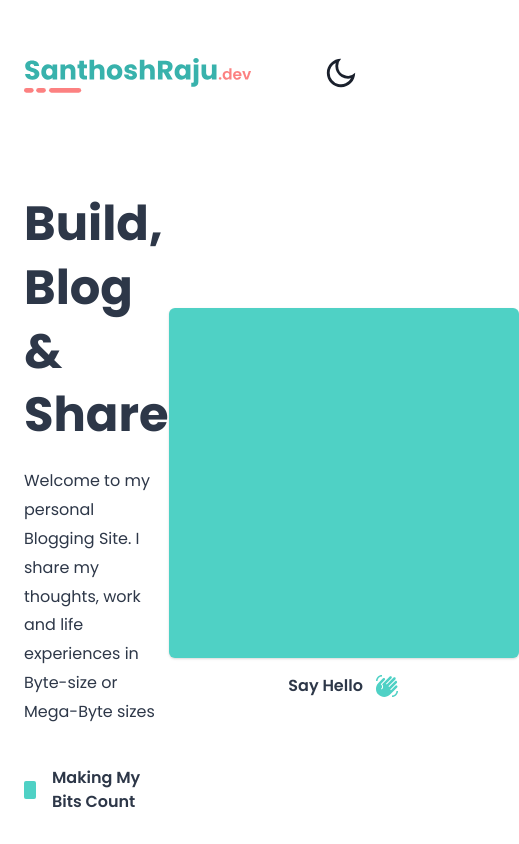
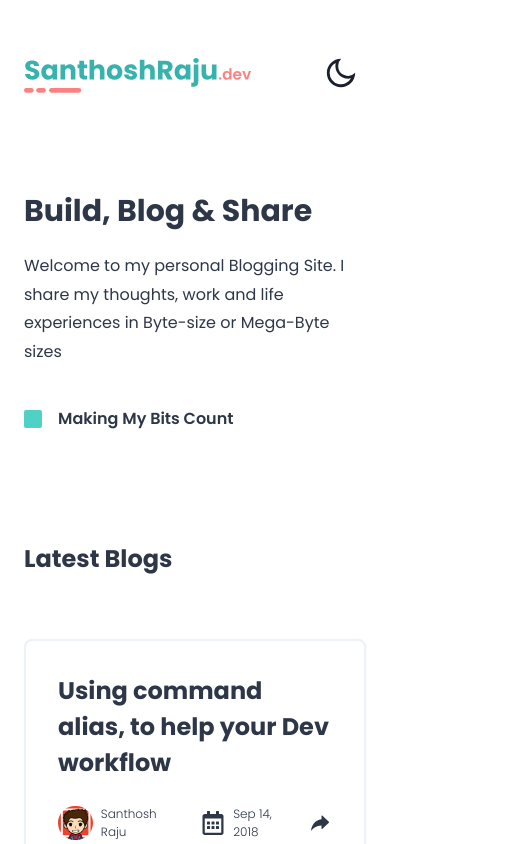
Before and after one commit to SanthoshRaju91/santhosh.raju, a Next.js app: page / in a window 390 px wide. Shown: the top 844 px of the page, 519 px wide, since content can reach past the window. Built offline with nearby package versions, Linux system fonts and the light colour scheme.

Commit message:
Home screen responsiveness

```diff
--- a/components/Avatar/index.tsx
+++ b/components/Avatar/index.tsx
@@ -25,7 +25,11 @@ const UserAvatar: React.FC<IUserAvatar> = ({
           alt="User"
           boxShadow={"sm"}
         />
-        <Text fontSize="sm" fontWeight={"light"} textColor={textColor}>
+        <Text
+          fontSize={{ sm: "xs", md: "xs", lg: "sm", xl: "sm", "2xl": "sm" }}
+          fontWeight={"light"}
+          textColor={textColor}
+        >
           {userName}
         </Text>
       </HStack>
--- a/components/Card/index.tsx
+++ b/components/Card/index.tsx
@@ -52,7 +52,7 @@ const Card: React.FC<CardProps> = ({
             </a>
           </Link>
           <HStack justifyContent={"space-between"} alignItems={"center"}>
-            <HStack spacing={16}>
+            <HStack spacing={{ sm: 4, md: 4, lg: 16, xl: 16, "2xl": 16 }}>
               <UserAvatar imageSrc={userAvatar} userName={user} />
               <Published publishedDate={published} />
             </HStack>
--- a/components/Footer/index.tsx
+++ b/components/Footer/index.tsx
@@ -24,8 +24,7 @@ const Footer: React.FC = () => {
     <Box>
       <Container
         maxW={{ sm: "xl", md: "3xl", lg: "4xl", xl: "6xl", "2xl": "7xl" }}
-        px={6}
-        py={10}
+        p={6}
       >
         <Flex
           flexDirection={"row"}
@@ -38,7 +37,7 @@ const Footer: React.FC = () => {
             </a>
           </Link>
 
-          <Box mt={{ sm: 4, md: 4, lg: 0 }}>
+          <Box>
             <Copyright />
           </Box>
         </Flex>
--- a/components/Hero/index.tsx
+++ b/components/Hero/index.tsx
@@ -8,13 +8,27 @@ const Hero: React.FC = () => {
 
   return (
     <Flex
-      flexDirection={{ sm: "column", md: "column", lg: "column", xl: "row" }}
+      flexDirection={{ sm: "column", md: "column", lg: "row", xl: "row" }}
       justifyContent={"space-between"}
       alignItems={"center"}
     >
-      <VStack maxW={"50%"} spacing={10} alignItems={"left"}>
+      <VStack
+        maxW={{ sm: "100%", md: "100%", lg: "50%", xl: "50%", "2xl": "50%" }}
+        spacing={10}
+        alignItems={"left"}
+      >
         <VStack alignItems={"left"} spacing={5}>
-          <Heading fontSize={"5xl"} fontWeight={"bold"} textColor={textColor}>
+          <Heading
+            fontSize={{
+              sm: "3xl",
+              md: "3xl",
+              lg: "5xl",
+              xl: "5xl",
+              "2xl": "5xl",
+            }}
+            fontWeight={"bold"}
+            textColor={textColor}
+          >
             Build, Blog & Share
           </Heading>
           <Text fontSize={"md"} textColor={textColor} lineHeight={1.8}>
@@ -30,7 +44,17 @@ const Hero: React.FC = () => {
         </HStack>
       </VStack>
 
-      <VStack spacing={4}>
+      <VStack
+        spacing={4}
+        display={{
+          sm: "none",
+          md: "none",
+          lg: "flex",
+          xl: "flex",
+          "2xl": "flex",
+        }}
+        alignItems={"center"}
+      >
         <Box
           w={"350px"}
           h={"350px"}
--- a/components/LatestBlogs/index.tsx
+++ b/components/LatestBlogs/index.tsx
@@ -15,9 +15,30 @@ const LatestBlogs: React.FC<LatestBlogsProps> = ({ blogs = [] }) => {
   return (
     <Box my={20}>
       <Flex flexDirection={"row"} gap={16}>
-        <Box bgColor={"teal.300"} w={"20px"} rounded={"sm"} shadow={"base"} />
+        <Box
+          display={{
+            sm: "none",
+            md: "none",
+            lg: "block",
+            xl: "block",
+            "2xl": "block",
+          }}
+          bgColor={"teal.300"}
+          w={"20px"}
+          rounded={"sm"}
+          shadow={"base"}
+        />
         <VStack alignItems={"left"} spacing={16} py={8}>
-          <Heading fontSize={"3xl"} textColor={textColor}>
+          <Heading
+            fontSize={{
+              sm: "2xl",
+              md: "2xl",
+              lg: "3xl",
+              xl: "3xl",
+              "2xl": "3xl",
+            }}
+            textColor={textColor}
+          >
             Latest Blogs
           </Heading>
 
@@ -52,83 +73,6 @@ const LatestBlogs: React.FC<LatestBlogsProps> = ({ blogs = [] }) => {
         </VStack>
       </Flex>
     </Box>
-    // <Box mt={24}>
-    //   <Box>
-    //     <Text
-    //       fontSize={{ sm: "lg", md: "xl" }}
-    //       fontWeight={"bold"}
-    //       textColor={"blackAlpha.800"}
-    //       borderBottomWidth={1}
-    //       inlineSize={"max"}
-    //       pb={1}
-    //       borderBottomColor={"blackAlpha.800"}
-    //     >
-    //       Latest Blogs
-    //     </Text>
-    //   </Box>
-    //   <Flex flexDirection={{ sm: "column", md: "column", lg: "row" }} mt={10}>
-    //     <VStack spacing={6} maxW={{ sm: "100%", md: "100%", lg: "75%" }}>
-    //       {blogs.map((blog, index) => (
-    //         <Card
-    //           key={index}
-    //           title={blog.title}
-    //           synopsis={blog.synopsis}
-    //           user={blog.author}
-    //           userAvatar={blog.authorProfilePic}
-    //           published={blog.published}
-    //           tags={blog.tags}
-    //           slug={blog.slug}
-    //         />
-    //       ))}
-    //     </VStack>
-    //     <VStack
-    //       ml={8}
-    //       maxW={{ sm: "0", md: "0", lg: "25%" }}
-    //       display={{ sm: "none", md: "none", lg: "block" }}
-    //     >
-    //       <Text
-    //         fontSize={"md"}
-    //         fontWeight={"bold"}
-    //         textColor={"blackAlpha.800"}
-    //         borderBottomColor={"blackAlpha.800"}
-    //         borderBottomWidth={1}
-    //         inlineSize={"max"}
-    //         pb={1}
-    //       >
-    //         Tags
-    //       </Text>
-
-    //       <Box pt={4}>
-    //         <Grid templateColumns={"repeat(2, 1fr)"} gap={4}>
-    //           <Tag text="Devops" />
-    //           <Tag text="Frontend" />
-    //           <Tag text="Ansible" />
-    //           <Tag text="React.js" />
-    //           <Tag text="Javascript" />
-    //           <Tag text="Walk of Life" />
-    //           <Tag text="Books" />
-    //         </Grid>
-    //       </Box>
-    //     </VStack>
-    //   </Flex>
-
-    //   <Box mt={8}>
-    //     <Link href={"/blogs"} passHref>
-    //       <a>
-    //         <HStack alignItems={"center"} spacing={2} cursor={"pointer"}>
-    //           <Text
-    //             fontSize={"sm"}
-    //             fontWeight={"medium"}
-    //             textColor={"blackAlpha.800"}
-    //           >
-    //             There&apos;s more, right here
-    //           </Text>
-    //           <BsArrowRight size={"18px"} />
-    //         </HStack>
-    //       </a>
-    //     </Link>
-    //   </Box>
-    // </Box>
   );
 };
 
--- a/components/Published/index.tsx
+++ b/components/Published/index.tsx
@@ -15,7 +15,11 @@ const Published: React.FC<IPublished> = ({ publishedDate }) => {
           <FaRegCalendarAlt size={"24px"} />
         </Text>
 
-        <Text fontSize={"sm"} fontWeight={"light"} textColor={textColor}>
+        <Text
+          fontSize={{ sm: "xs", md: "xs", lg: "sm", xl: "sm", "2xl": "sm" }}
+          fontWeight={"light"}
+          textColor={textColor}
+        >
           {publishedDate}
         </Text>
       </HStack>
--- a/theme/index.ts
+++ b/theme/index.ts
@@ -1,4 +1,13 @@
 import { extendTheme } from '@chakra-ui/react'
+import { createBreakpoints } from '@chakra-ui/theme-tools'
+
+const breakpoints = createBreakpoints({
+    sm: "320px",
+    md: "768px",
+    lg: "960px",
+    xl: "1200px",
+    "2xl": "1536px"
+})
 
 const theme = extendTheme({
     fonts: {
@@ -6,7 +15,8 @@ const theme = extendTheme({
         body: 'Poppins'
     },
     initialColorMode: "dark",
-    useSystemColorMode: false
+    useSystemColorMode: false,
+    breakpoints
 })
 
 export { theme }
```
